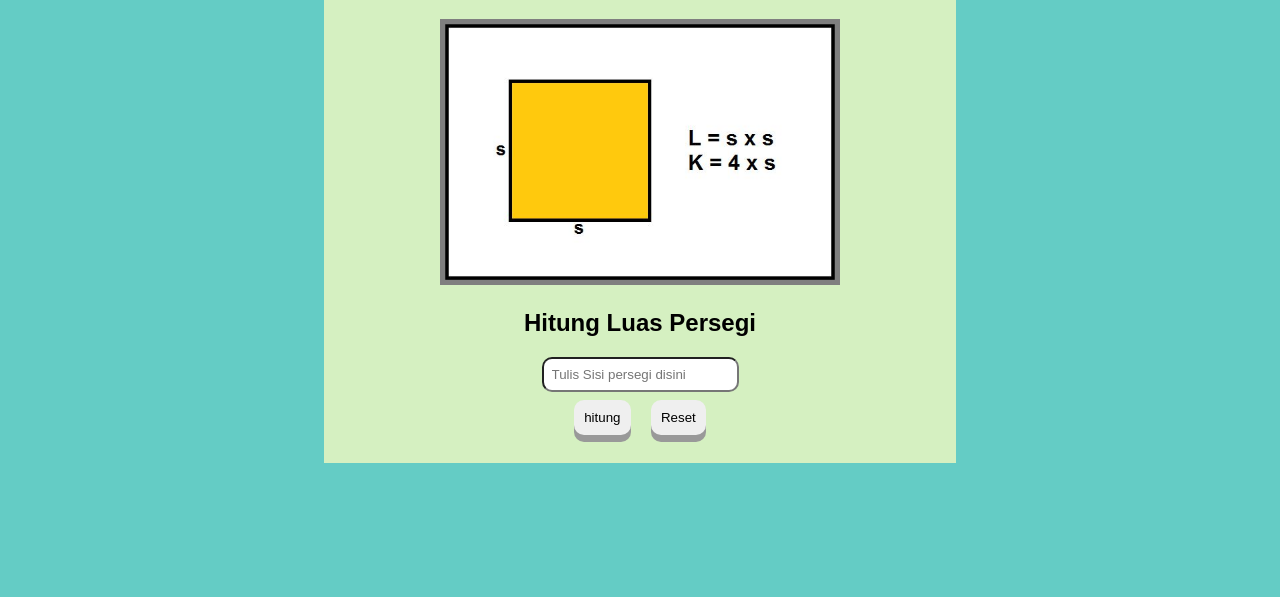
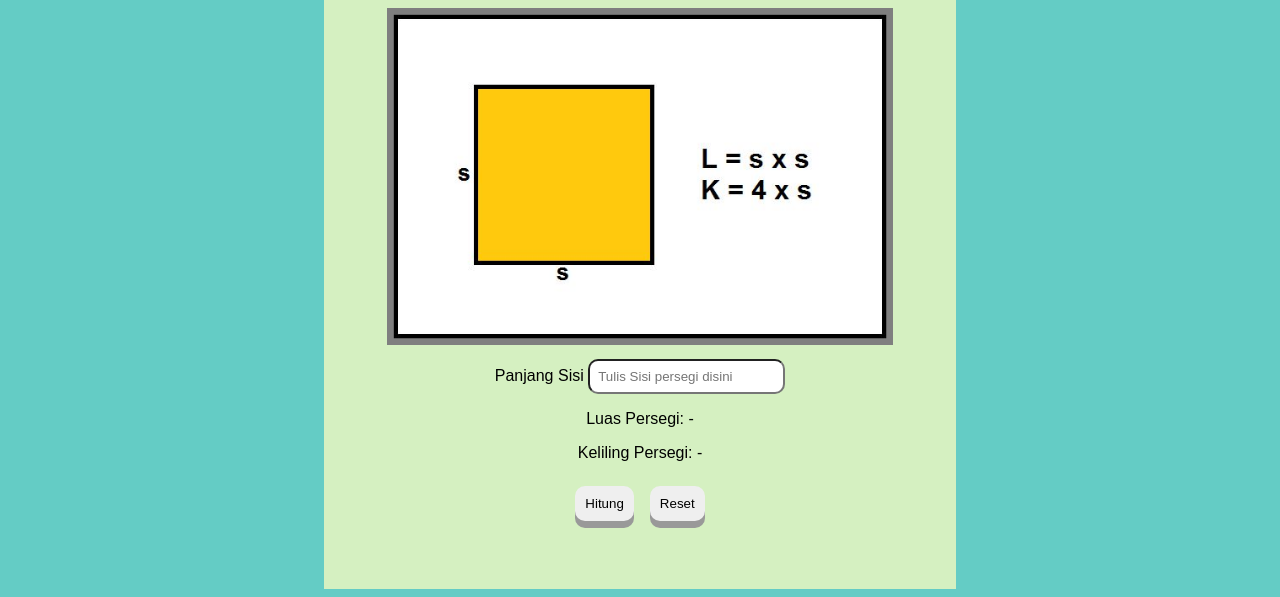
Before and after one commit to revou-fundamental-course/8-jan-24-AhidNovrya, a plain HTML site: page index.html in a window 1280 px wide. Shown: the part 304-901 px from the top of the page. Before the commit the page ends 800 px from the top, so only its background shows below. Drawn offline with Linux system fonts and the light colour scheme.

Commit message:
fourth commit

```diff
--- a/CSS/style.css
+++ b/CSS/style.css
@@ -27,22 +27,37 @@ div {
     padding-bottom: 20px;
 }
 
-div h1 {
+div h2 {
     color: white;
     background-color: #053B50;
     padding: 20px 0 20px 0;
 }
 
 img {
-    width: 400px;
+    max-width: 80%;
+    max-height: 80%;
+    margin-bottom: 10px;
 }
 input{
+
     border-radius: 10px;
     padding: 8px;
+}
 
+.hasil{
+    margin-bottom: -20px;
+    display: inline;
+}
+
+.button-container{
+    display: flex;
+    justify-content: center;
 }
 
 button {
+    display: flex;
+    align-items: center;
+    justify-content: center;
     border: none;
     border-radius: 10px;
     padding: 10px;
--- /dev/null
+++ b/JavaScript/script.js
@@ -0,0 +1,19 @@
+function hitung() {
+    var sisi = parseFloat(document.getElementById("sisi").value);
+
+    if (!isNaN(sisi) && sisi > 0) {
+        var luas = sisi * sisi;
+        var keliling = 4 * sisi;
+
+        document.getElementById("luas").innerText = luas;
+        document.getElementById("keliling").innerText = keliling;
+    } else {
+        alert("Masukkan panjang sisi yang valid!");
+    }
+}
+
+function reset() {
+    document.getElementById("sisi").value = "";
+    document.getElementById("luas").innerText = "";
+    document.getElementById("keliling").innerText = "";
+}
--- a/index.html
+++ b/index.html
@@ -4,8 +4,7 @@
     <meta charset="UTF-8">
     <meta name="viewport" content="width=device-width, initial-scale=1.0">
     <link rel="stylesheet" href="CSS/style.css">
-    <script href="JavaScript/index.js"></script>
-    <title>Katik Persegi</title>
+    <title>Kalkulator Persegi</title>
 </head>
 <body>
     <header>
@@ -14,12 +13,23 @@
         <p>Web ini digunakan untuk menghitung Luas dan Keliling Persegi dalam rangka menyelesaikan mini projek REVOU</p>
     </header>
     <div>
-        <h1>Luas Persegi</h1>
-        <img src="Image/77488ecdb969c1e23e5642c152d283ed.jpg" alt="Image of square">
-        <h2>Hitung Luas Persegi</h2>
-        <input type="number" placeholder="Tulis Sisi persegi disini"><br>
-        <button>hitung</button>
-        <button>Reset</button>
+        <h2>Kalkulator Persegi</h2>
+        <img src="Asset/77488ecdb969c1e23e5642c152d283ed.jpg" alt="Image of square">
+        <div class="calculator">
+            <label for="sisi">Panjang Sisi</h4>
+            <input type="number" id="sisi" placeholder="Tulis Sisi persegi disini"><br>
+
+            <div class="hasil">
+                <p>Luas Persegi: <span id="luas">-</span></p>
+                <p>Keliling Persegi: <span id="keliling">-</span></p>
+            </div>
+
+            <div class="button-container">
+                <button onclick="hitung()">Hitung</button>
+                <button onclick="reset()">Reset</button>
+            </div>
+        </div>
     </div>
+    <script src="JavaScript/script.js"></script>
 </body>
 </html>
```
Also changed, not shown: Asset/77488ecdb969c1e23e5642c152d283ed.jpg (renamed from Image/77488ecdb969c1e23e5642c152d283ed.jpg), JavaScript/index.js (deleted).
